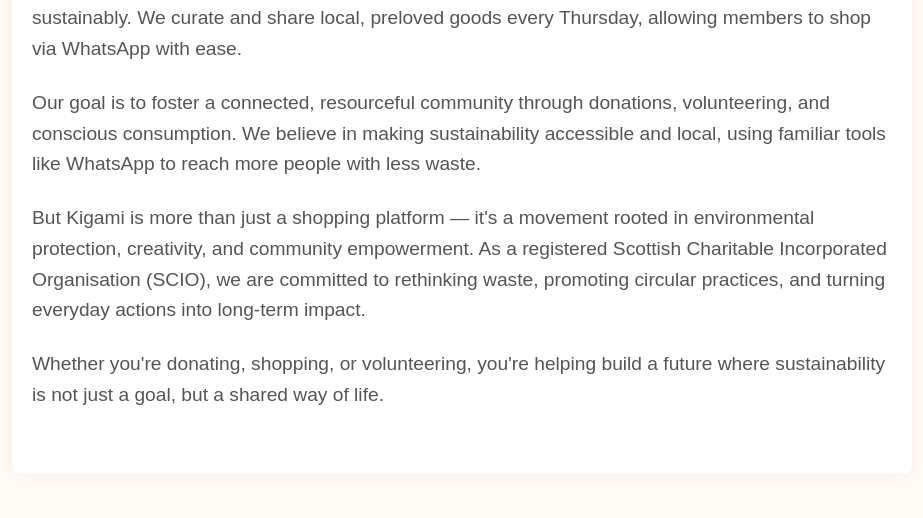
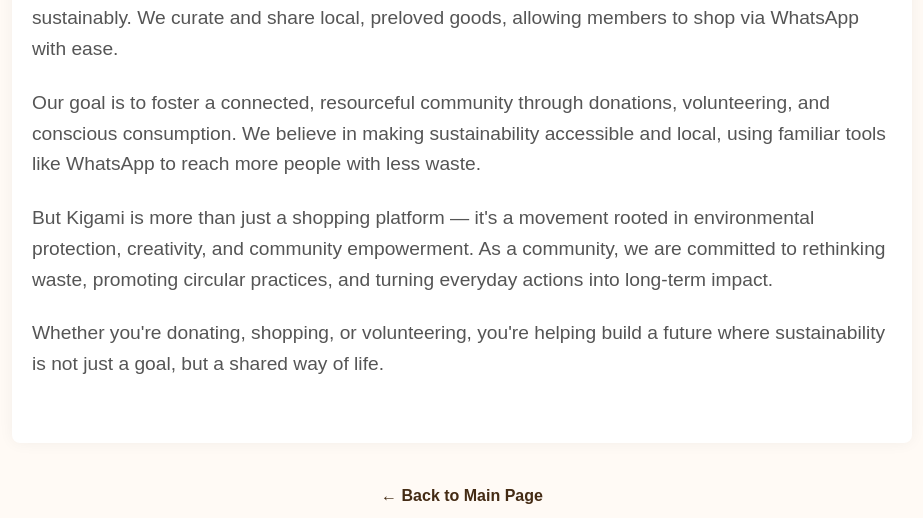
Before and after one commit to KUBIATETOKOBONG/kigamiprojectsweb, a plain HTML site: page about.html in a window 1280 px wide. Shown: the part 829-1347 px from the top of the page, without its empty margins (178-1101 px from the left). Drawn offline with Linux system fonts and the light colour scheme.

Commit message:
Update about.html

```diff
--- a/about.html
+++ b/about.html
@@ -205,9 +205,9 @@
   <main>
     <img src="images/vibrant.jpg" alt="People engaging in a community initiative" class="hero-image" />
     <h2>About Kigami</h2>
-    <p><strong>Kigami Projects</strong> is a community-focused initiative that makes it easier to shop and support sustainably. We curate and share local, preloved goods every Thursday, allowing members to shop via WhatsApp with ease.</p>
+    <p><strong>Kigami Projects</strong> is a community-focused initiative that makes it easier to shop and support sustainably. We curate and share local, preloved goods, allowing members to shop via WhatsApp with ease.</p>
     <p>Our goal is to foster a connected, resourceful community through donations, volunteering, and conscious consumption. We believe in making sustainability accessible and local, using familiar tools like WhatsApp to reach more people with less waste.</p>
-    <p>But Kigami is more than just a shopping platform — it's a movement rooted in environmental protection, creativity, and community empowerment. As a registered Scottish Charitable Incorporated Organisation (SCIO), we are committed to rethinking waste, promoting circular practices, and turning everyday actions into long-term impact.</p>
+    <p>But Kigami is more than just a shopping platform — it's a movement rooted in environmental protection, creativity, and community empowerment. As a community, we are committed to rethinking waste, promoting circular practices, and turning everyday actions into long-term impact.</p>
     <p>Whether you're donating, shopping, or volunteering, you're helping build a future where sustainability is not just a goal, but a shared way of life.</p>
   </main>
 
```
